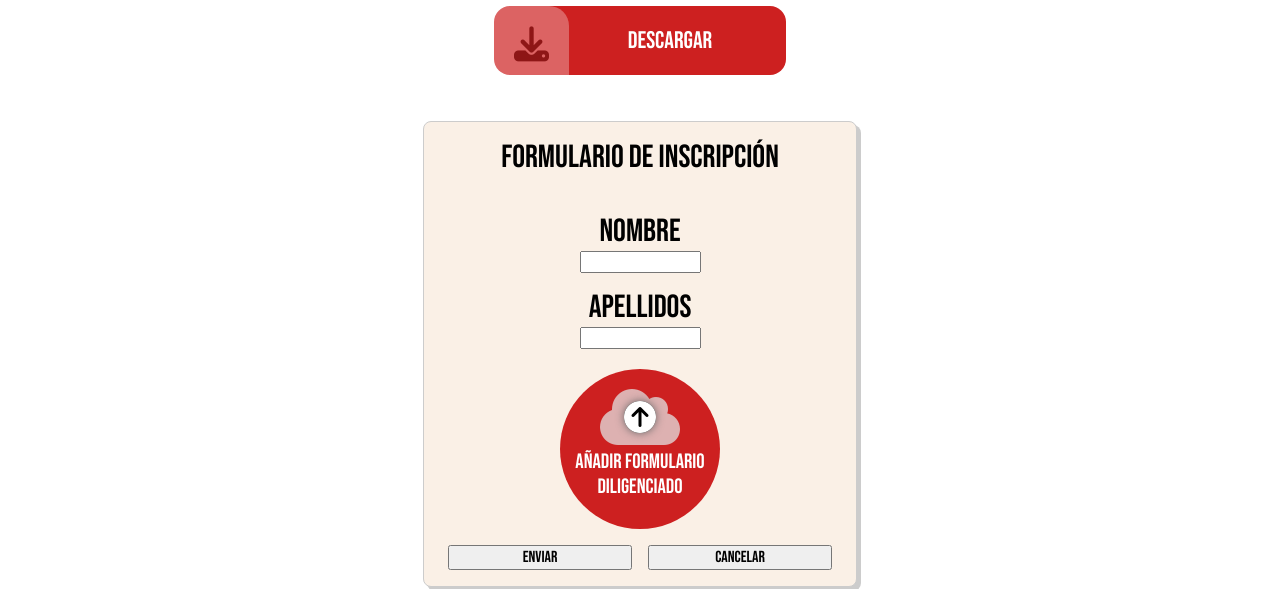
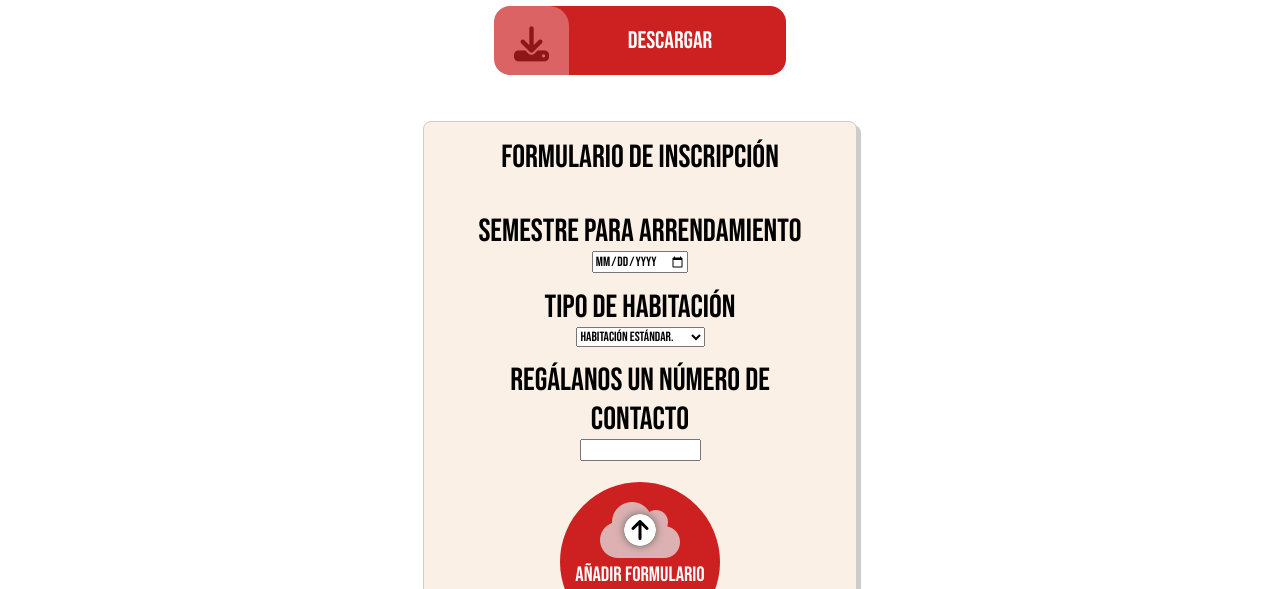
Before and after one commit to Kimat4567/CasaClubVives, a plain HTML site: page CCVives/vives.html in a window 1280 px wide. Shown: the part 211-800 px from the top of the page. Drawn offline with Linux system fonts and the light colour scheme; some packages are replaced by stand-ins of ours; a script that the page names is missing.

Commit message:
Add files via upload

```diff
--- a/CCVives/vives.html
+++ b/CCVives/vives.html
@@ -15,7 +15,9 @@
     <link rel="preconnect" href="https://fonts.gstatic.com" crossorigin>
     <link href="https://fonts.googleapis.com/css2?family=Bebas+Neue&display=swap" rel="stylesheet">
 
+    <script src="js/vives.js" crossorigin="anonymous"></script>
     <script src="https://kit.fontawesome.com/5d74737bdb.js" crossorigin="anonymous"></script>
+    <script src="sweetalert2.all.min.js"></script>
 </head>
 
 <body>
@@ -38,10 +40,16 @@
             <label style="font-size: 2rem;">Formulario de inscripción</label>
             <div class="form-group">
 
-                <label for="name">Nombre</label>
-                <input type="text" class="form-control" id="name" />
-                <label for="apellidos">Apellidos</label>
-                <input type="text" class="form-control" id="apellidos" />
+                <label for="semestre">Semestre para arrendamiento</label>
+                <input type="date" class="form-control" id="semestre" />
+                <label for="floorType">Tipo de habitación</label>
+                <select name="floorType" id="floorType">
+                    <option value="estandar">Habitación estándar.</option>
+                    <option value="balcon">Habitación con balcón.</option>
+                    <option value="terraza">Habitación con terraza.</option>
+                </select>
+                <label for="contact">Regálanos un número de contacto</label>
+                <input type="text" class="form-control" id="contact" />
             </div>
 
             <div class="drag-drop">
@@ -55,8 +63,8 @@
             </div>
 
             <div class="form-buttons">
-                <button type="submit" class="btn btn-primary">Enviar</button>
-                <button type="reset" class="btn btn-default">Cancelar</button>
+                <button class="btn btn-primary" id="botonEnviar">Enviar</button>
+                <button class="btn btn-default">Cancelar</button>
             </div>
         </form>
     </div>
```
Also changed, not shown: CCVives/js/vives.js (added).
